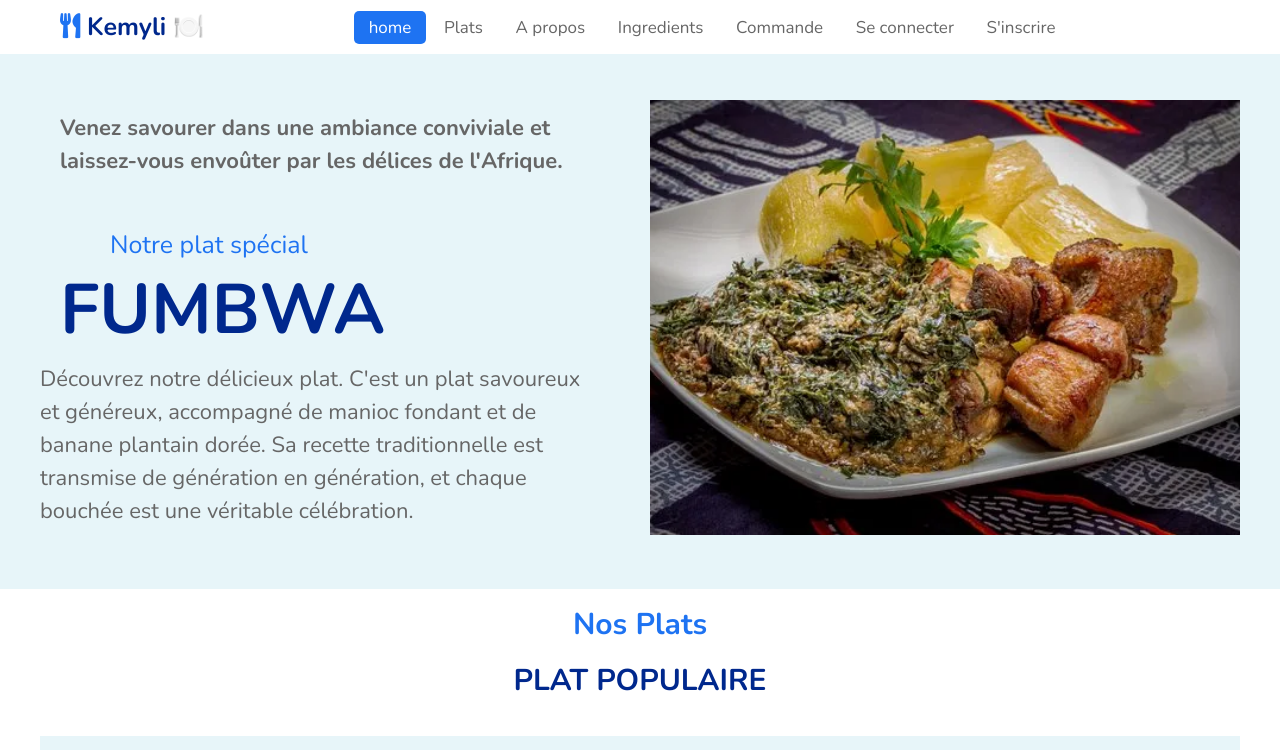
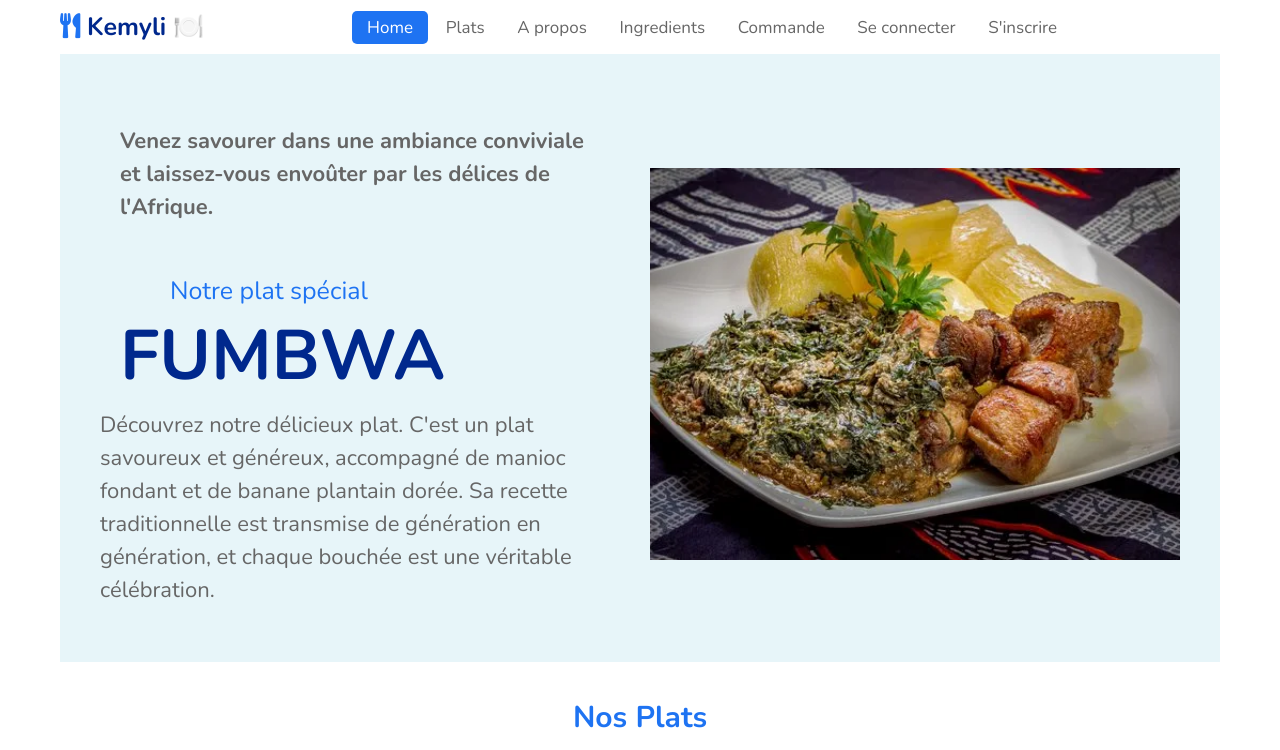
Before and after one commit to emmyxx/food_website, a website built with Parcel: page index.html in a window 1280 px wide. Shown: the top 750 px of the page. Built offline with nearby package versions, Linux system fonts and the light colour scheme; no server answers.

Commit message:
Ajout lien vers home

```diff
--- a/index.html
+++ b/index.html
@@ -29,7 +29,7 @@
         <a href="#" class="logo"><i class="fas fa-utensils"></i> Kemyli 🍽️</a>
 
         <nav class="navbar">
-            <a class="active" href="#home">home</a>
+            <a href="#home"class="active">Home</a>
             <a href="#dishes">Plats</a>
             <a href="#about">A propos</a>
             <a href="#ingredients">Ingredients</a>
@@ -58,7 +58,7 @@
 
 
 
-
+<section id="home">
     <div class="home">
 
                 <div class="swiper-slide">
@@ -76,7 +76,7 @@
 
             <div class="swiper-pagination"></div>
         </div>
-
+</section>
 
 
 
```
